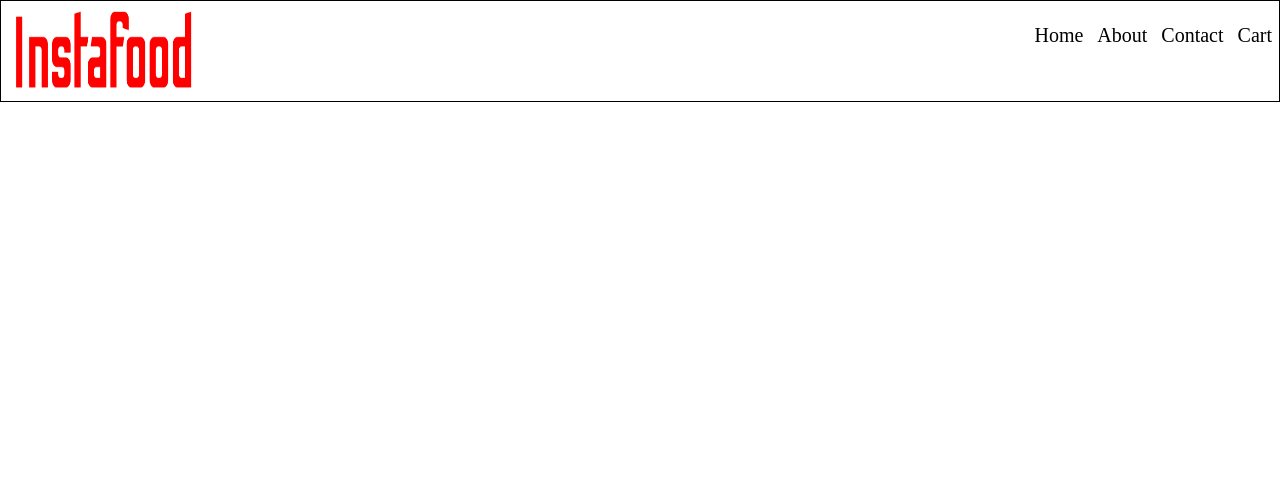
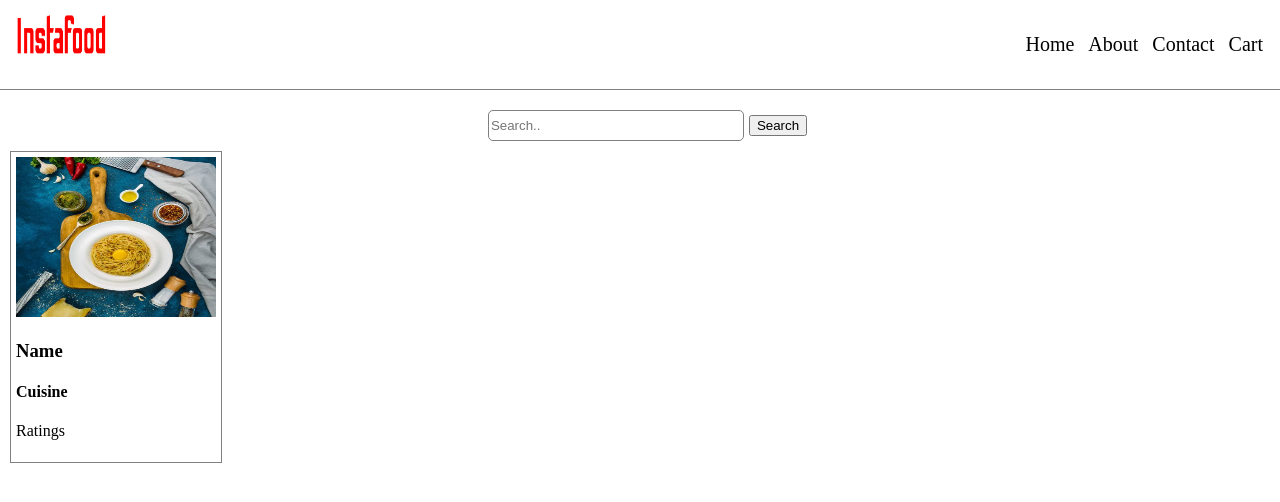
Before and after one commit to aditya-desai-19/Food_Ordering_App, a React (Vite) app: page / in a window 1280 px wide. Shown: the top 502 px of the page. Built offline with nearby package versions, Linux system fonts and the light colour scheme.

Commit message:
Created main component.

```diff
--- a/src/App.css
+++ b/src/App.css
@@ -2,3 +2,11 @@ html, body {
     margin: 0;
     padding: 0;
 }
+
+html {
+    font-size: 62.5%;
+}
+
+body {
+    font-size: 1.6rem;
+}
--- a/src/App.tsx
+++ b/src/App.tsx
@@ -1,11 +1,14 @@
 import React from "react";
-import Header from "./components/Header";
+//@ts-ignore
+import Header from "./containers/Header";
 import "./App.css";
+import Main from "./containers/Main";
 
 const App: React.FC = () => {
     return (
         <div>
             <Header />
+            <Main />
         </div>
     )
 }
--- /dev/null
+++ b/src/components/RestoCard.tsx
@@ -0,0 +1,16 @@
+import React from 'react';
+//@ts-ignore
+import styles from './styles/RestoCard.module.css'
+
+const RestoCard: React.FC = () => {
+    return (
+        <div className={styles.card}>
+            <img className={styles.restoImg} src={require("../assets/resto-img.jpeg")} alt="Restaurant logo" />
+            <h3>Name</h3>
+            <h4>Cuisine</h4>
+            <p>Ratings</p>
+        </div>
+    )
+}
+
+export default RestoCard;
--- /dev/null
+++ b/src/components/styles/RestoCard.module.css
@@ -0,0 +1,11 @@
+.card {
+    height: 30rem;
+    width: 20rem;
+    border: 1px solid gray;
+    padding: 0.5rem;
+}
+
+.restoImg {
+    height: 16rem;
+    width: 100%;
+}
--- a/src/components/Header.tsx
+++ b/src/containers/Header.tsx
@@ -6,7 +6,6 @@ const Header: React.FC = () => {
     return (
         <div className={styles.header}>
                 <img className={styles.logo} src={require("../assets/app-logo.png")} />
-                {/* My logo */}
             <div className={styles.navItems}>
                 <ul>
                     <li>Home</li>
--- /dev/null
+++ b/src/containers/Main.tsx
@@ -0,0 +1,16 @@
+import React from "react";
+import Search from "./Search";
+import RestoCardContainer from "./RestoCardContainer";
+//@ts-ignore
+import styles from "./styles/Main.module.css";
+
+const Main: React.FC = () => {
+    return (
+        <div className={styles.main}>
+            <Search />
+            <RestoCardContainer />
+        </div>
+    )
+}
+
+export default Main
--- /dev/null
+++ b/src/containers/RestoCardContainer.tsx
@@ -0,0 +1,12 @@
+import React from 'react';
+import RestoCard from '../components/RestoCard';
+
+const RestoCardContainer: React.FC = () => {
+    return (
+        <div className="restoContainer">
+            <RestoCard />
+        </div>
+    )
+}
+
+export default RestoCardContainer;
--- /dev/null
+++ b/src/containers/Search.tsx
@@ -0,0 +1,14 @@
+import React from 'react';
+//@ts-ignore
+import styles from './styles/Search.module.css';
+
+const Search: React.FC = () => {
+    return (
+        <form className={styles.search}>
+            <input type="text" placeholder="Search.." className={styles.searchInput}/>
+            <button type='submit' className={styles.searchButton}>Search</button>
+        </form>
+    )
+}
+
+export default Search;
--- a/src/components/styles/Header.module.css
+++ b/src/containers/styles/Header.module.css
@@ -1,12 +1,13 @@
 .header {
     display: flex;
     justify-content: space-between;
-    border: 1px solid black;
+    padding: 1rem;
+    border-bottom: 1px solid gray;
 }
 
 .logo {
-    height: 100px;
-    width: 200px;
+    height: 5rem;
+    width: 10rem;
 }
 
 .navItems > ul {
@@ -14,8 +15,8 @@
 }
 
 .navItems > ul > li {
-    margin: 5px;
-    padding: 2px;
+    margin: 0.5rem;
+    padding: 0.2rem;
     list-style-type: none;
-    font-size: 20px;
+    font-size: 2rem;
 }
--- /dev/null
+++ b/src/containers/styles/Main.module.css
@@ -0,0 +1,3 @@
+.main{
+    padding: 1rem;
+}
--- /dev/null
+++ b/src/containers/styles/Search.module.css
@@ -0,0 +1,16 @@
+.search {
+    margin: 1rem;
+    width: 100%;
+    display: flex;
+    justify-content: center;
+}
+
+.searchInput {
+    width: 25rem;
+    border-radius: 0.5rem;
+    border: 1px solid gray;
+}
+
+.searchButton {
+    margin: 0.5rem;
+}
```
Also changed, not shown: src/assets/resto-img.jpeg (added).
